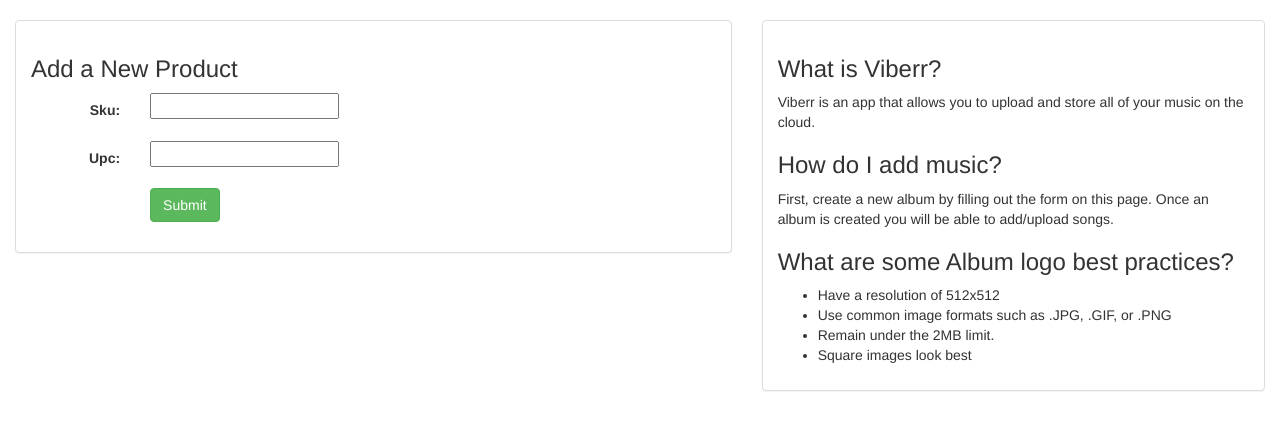
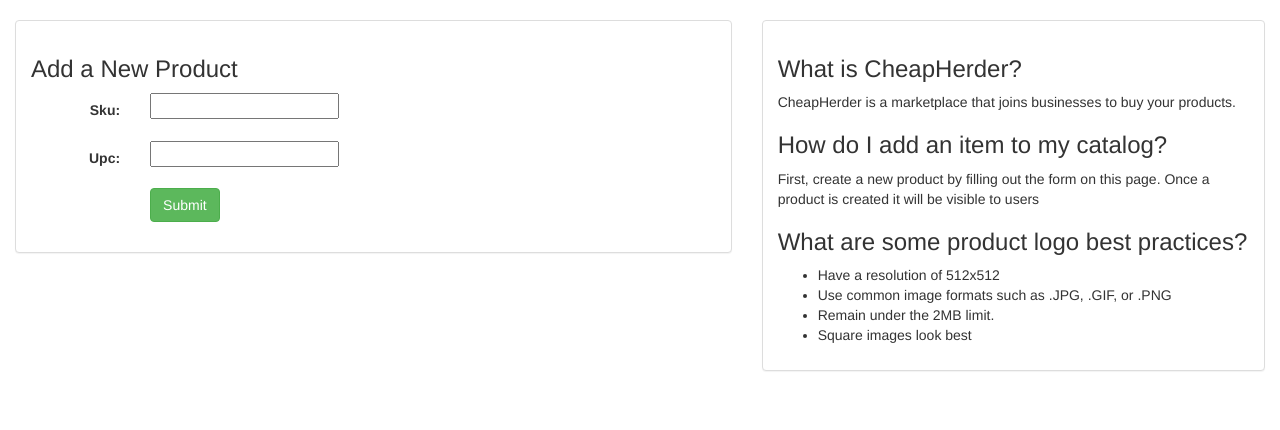
Before and after one commit to HeyYouNotYouYou/cs411-cheapherder, a Django app: page /supplier/create_product/ in a window 1280 px wide. Shown: the part 52-482 px from the top of the page. Run offline with Django 3.2, Linux system fonts and the light colour scheme; some libraries are stand-ins or nearby versions.

Commit message:
changes to supplier products page

```diff
--- a/CheapHerder/CheapHerder/templates/create_product.html
+++ b/CheapHerder/CheapHerder/templates/create_product.html
@@ -30,11 +30,11 @@
         <div class="col-sm-12 col-md-5">
             <div class="panel panel-default">
                 <div class="panel-body">
-                    <h3>What is Viberr?</h3>
-                    <p>Viberr is an app that allows you to upload and store all of your music on the cloud.</p>
-                    <h3>How do I add music?</h3>
-                    <p>First, create a new album by filling out the form on this page. Once an album is created you will be able to add/upload songs.</p>
-                    <h3>What are some Album logo best practices?</h3>
+                    <h3>What is CheapHerder?</h3>
+                    <p>CheapHerder is a marketplace that joins businesses to buy your products.</p>
+                    <h3>How do I add an item to my catalog?</h3>
+                    <p>First, create a new product by filling out the form on this page. Once a product is created it will be visible to users</p>
+                    <h3>What are some product logo best practices?</h3>
                     <ul>
                         <li>Have a resolution of 512x512</li>
                         <li>Use common image formats such as .JPG, .GIF, or .PNG</li>
--- a/CheapHerder/CheapHerder/urls.py
+++ b/CheapHerder/CheapHerder/urls.py
@@ -29,6 +29,6 @@
     url(r'^supplier/create_product/$', create_product, name='create_product'),
     url(r'^supplier/(?P<product_id>[0-9]+)/delete_product/$', delete_product, name='delete_product'),
     url(r'^supplier/(?P<product_id>[0-9]+)/$', product_detail, name='product_detail'),
-
+    url(r'^supplier/(?P<product_id>[0-9]+)/update_product/$', update_product, name='update_product'),
 
 ]
--- a/CheapHerder/CheapHerder/views.py
+++ b/CheapHerder/CheapHerder/views.py
@@ -108,13 +108,13 @@
         }
         return render(request, 'create_product.html', context)
 def delete_product(request, product_id):
-    product = Product.objects.get(sku=Product_id)
+    product = Product.objects.get(sku=product_id)
     product.delete()
-    products = Product.objects.filter(user=request.user)
+    products = Product.objects.filter(supplier=request.user)
     return render(request, 'supplier_products.html', {'products': products})
 
-# def update_product(request, product_id):
-# 	product = Product.objects.get(pk=Product_id)
+def update_product(request, product_id):
+	return redirect('index')
 
 
 def SuppLogin(request):
@@ -126,9 +126,7 @@
 		if user is not None:
 			if user.is_active:
 				login(request, user)
-				products = Product.objects.filter(supplier_id=request.user)
-
-				return render(request, 'supplier_products.html',{'products': products})
+				return redirect('supplier_products')
 			else:
 				return render(request, 'login_supp_form.html', {'error_message': 'Your account has been disabled'})
 		else:
```
Also changed, not shown: CheapHerder/CheapHerder/templates/supplier_products.html (+9 -2 lines).
